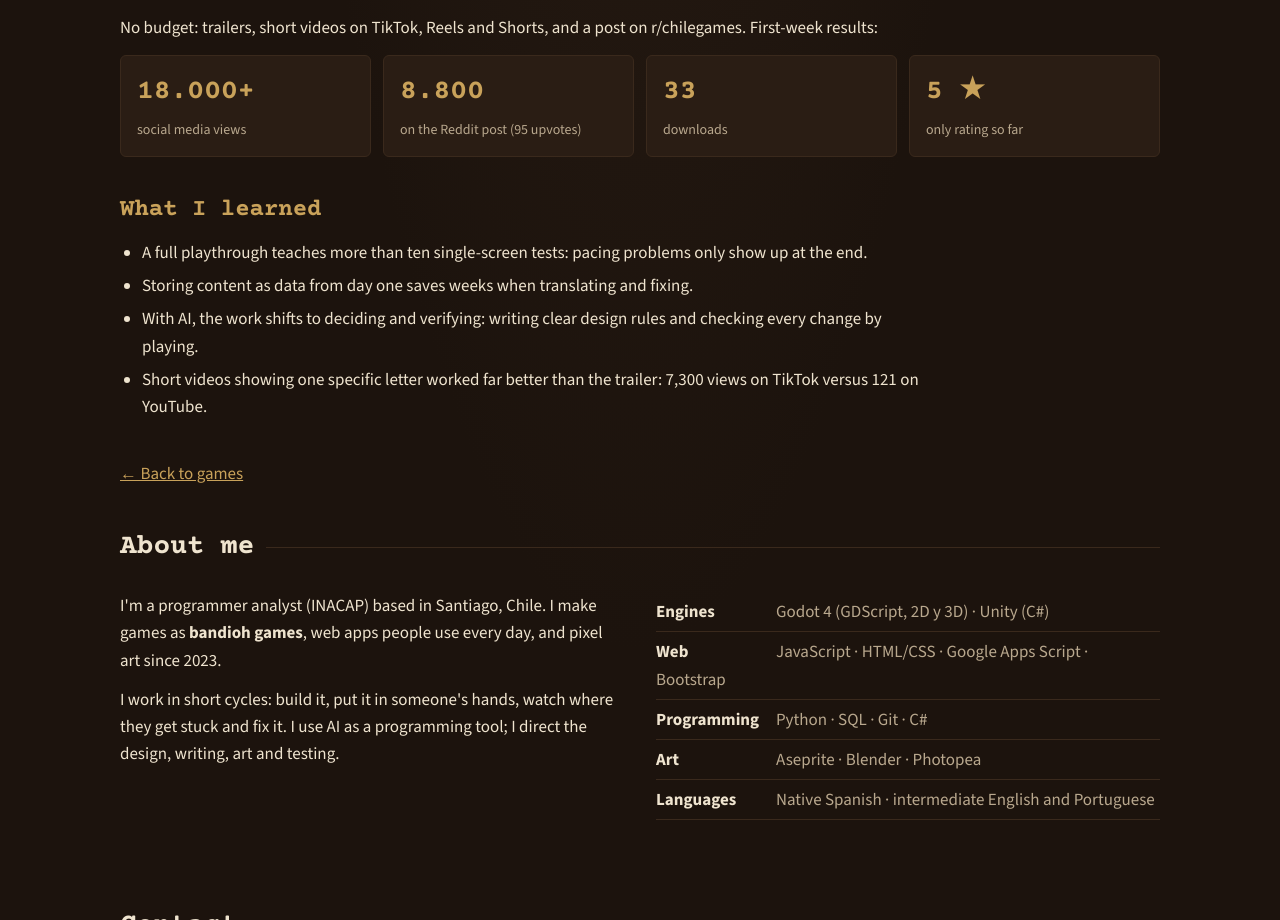
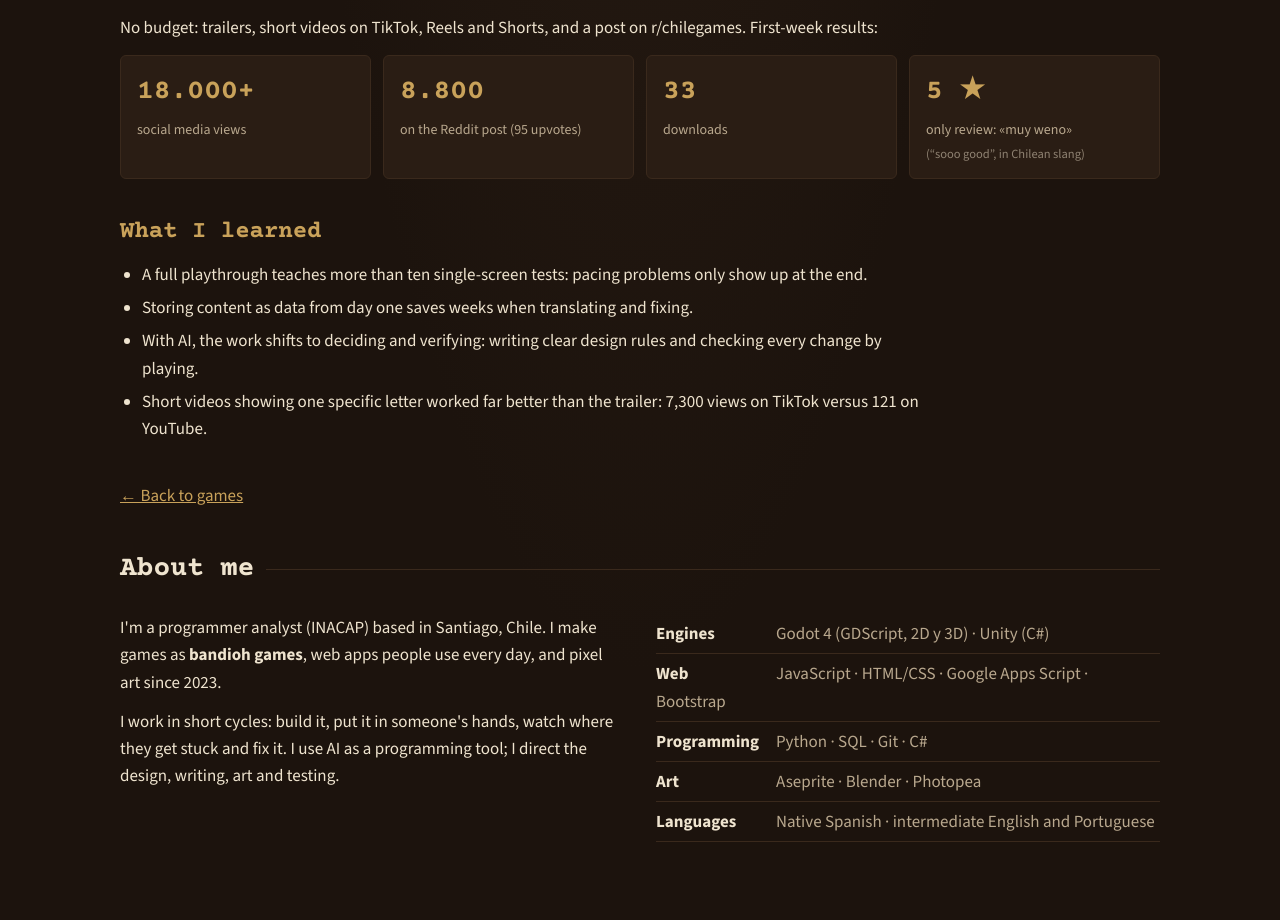
Before and after one commit to BandiohGames/BandiohGames.github.io, a plain HTML site: page rezago.html in a window 1280 px wide. Shown: the part 2943-3863 px from the top of the page. Drawn offline with nearby package versions, Linux system fonts and the light colour scheme.

Commit message:
REZAGO: la reseña «muy weno» también en inglés, con su traducción
Co-Authored-By: Claude Opus 5.5 <noreply@anthropic.com>

```diff
--- a/estilo.css
+++ b/estilo.css
@@ -41,6 +41,7 @@ nav a:hover { color: var(--texto-claro); }
 .cifra { background: var(--madera-2); border: 1px solid var(--madera-3); border-radius: var(--radio); padding: 14px 16px; }
 .cifra b { display: block; font-family: "Courier Prime", monospace; font-size: 28px; color: var(--laton); }
 .cifra span { color: var(--texto-tenue); font-size: 14px; }
+.cifra .traduccion { display: block; font-size: 12.5px; color: #8f8272; margin-top: 2px; }
 
 /* Secciones */
 section { padding: 28px 0 56px; }
--- a/rezago.html
+++ b/rezago.html
@@ -10,7 +10,7 @@
 <link rel="apple-touch-icon" href="img/icono_180.png">
 <link rel="preconnect" href="https://fonts.googleapis.com">
 <link href="https://fonts.googleapis.com/css2?family=Courier+Prime:wght@400;700&family=Patrick+Hand&family=Source+Sans+3:wght@400;600;700&display=swap" rel="stylesheet">
-<link rel="stylesheet" href="estilo.css?v=dfe95382">
+<link rel="stylesheet" href="estilo.css?v=03e5f947">
 <script src="sitio.js?v=8c8d79ac"></script>
 </head>
 <body>
@@ -121,7 +121,7 @@
   <div class="cifra"><b>18.000+</b><span lang="es">visualizaciones en redes</span><span lang="en">social media views</span></div>
   <div class="cifra"><b>8.800</b><span lang="es">en el post de Reddit (95 votos)</span><span lang="en">on the Reddit post (95 upvotes)</span></div>
   <div class="cifra"><b data-itch="rezago" data-campo="descargas">33</b><span lang="es">descargas</span><span lang="en">downloads</span></div>
-  <div class="cifra"><b>5 ★</b><span lang="es">única reseña: «muy weno»</span><span lang="en">only rating so far</span></div>
+  <div class="cifra"><b>5 ★</b><span lang="es">única reseña: «muy weno»</span><span lang="en">only review: «muy weno»<small class="traduccion">(“sooo good”, in Chilean slang)</small></span></div>
 </div>
 
 <h2><span lang="es">Qué aprendí</span><span lang="en">What I learned</span></h2>
```
Also changed, not shown: fittracker.html (+1 -1 lines), index.html (+1 -1 lines), juegos.html (+1 -1 lines), pixel.html (+1 -1 lines), web.html (+1 -1 lines).
